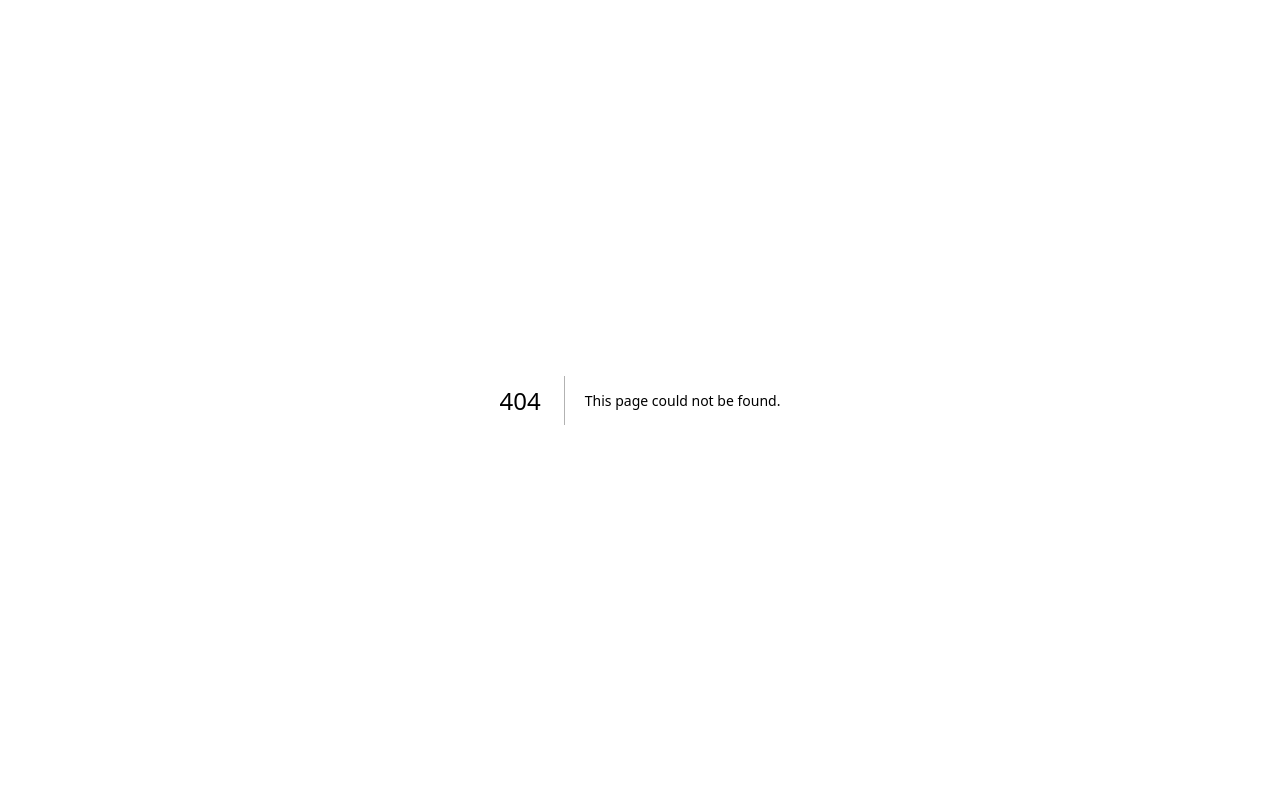
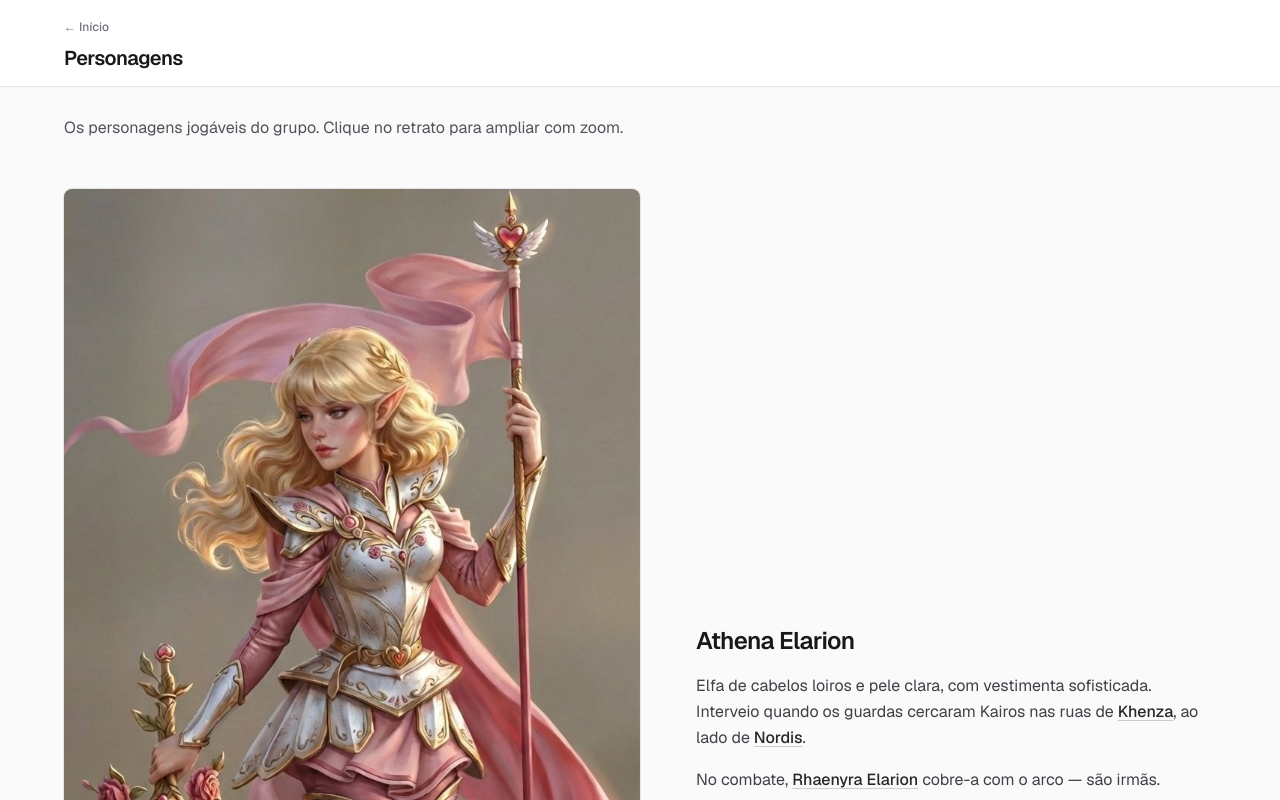
Before and after one commit to GustavoStraub/Aethel, a Next.js app: page /personagens in a window 1280 px wide. Before the commit this address had no page. Shown: the top 800 px of the page. Built offline with nearby package versions, Linux system fonts and the light colour scheme.

Commit message:
characters page and header improvement

```diff
--- a/src/components/AlternatingImageTextList.tsx
+++ b/src/components/AlternatingImageTextList.tsx
@@ -17,7 +17,7 @@ export type AlternatingImageTextItem = {
   paragraphs: string[];
 };
 
-type EntityListBasePath = "/pessoas" | "/locais" | "/faccoes";
+type EntityListBasePath = "/pessoas" | "/personagens" | "/locais" | "/faccoes";
 
 type AlternatingImageTextListProps = {
   items: AlternatingImageTextItem[];
--- a/src/components/CampaignLinkCards.tsx
+++ b/src/components/CampaignLinkCards.tsx
@@ -6,6 +6,12 @@ const items = [
     title: "Sessões",
     description:
       "Anotações de cada sessão de jogo: recapitulações, ganchos e o que descobriram.",
+  },
+  {
+    href: "/personagens",
+    title: "Personagens",
+    description:
+      "Os aventureiros do grupo: retratos e histórias dos personagens jogáveis.",
   },
   {
     href: "/pessoas",
@@ -29,7 +35,7 @@ const items = [
 
 export function CampaignLinkCards() {
   return (
-    <ul className="grid gap-4 sm:grid-cols-2 lg:grid-cols-4">
+    <ul className="grid gap-4 sm:grid-cols-2 lg:grid-cols-3 xl:grid-cols-5">
       {items.map((item) => (
         <li key={item.href}>
           <Link
--- a/src/components/CampaignPageShell.tsx
+++ b/src/components/CampaignPageShell.tsx
@@ -23,20 +23,22 @@ export function CampaignPageShell({ title, children }: CampaignPageShellProps) {
       <div
         className={`${geistSans.className} min-h-screen bg-zinc-50 font-sans text-zinc-900 dark:bg-zinc-950 dark:text-zinc-50`}
       >
-        <header className="border-b border-zinc-200 bg-white/80 backdrop-blur-sm dark:border-zinc-800 dark:bg-zinc-950/80">
-          <div className={`${siteContentWidthClass} py-6`}>
+        <header className="sticky top-0 z-50 border-b border-zinc-200 bg-white/90 backdrop-blur-md dark:border-zinc-800 dark:bg-zinc-950/90">
+          <div className={`${siteContentWidthClass} py-3 sm:py-3.5`}>
             <Link
               href="/"
-              className="text-sm font-medium text-zinc-500 transition-colors hover:text-zinc-900 dark:text-zinc-400 dark:hover:text-zinc-50"
+              className="text-xs font-medium text-zinc-500 transition-colors hover:text-zinc-900 dark:text-zinc-400 dark:hover:text-zinc-50"
             >
               ← Início
             </Link>
-            <h1 className="mt-4 text-2xl font-semibold tracking-tight sm:text-3xl">
+            <h1 className="mt-1.5 text-lg font-semibold tracking-tight sm:text-xl">
               {title}
             </h1>
           </div>
         </header>
-        <main className={`${siteContentWidthClass} py-8`}>{children}</main>
+        <main className={`${siteContentWidthClass} py-6 sm:py-7`}>
+          {children}
+        </main>
       </div>
     </>
   );
--- a/src/data/characters.ts
+++ b/src/data/characters.ts
@@ -1,43 +1,118 @@
-export type Character = {
+export type CharacterImage = {
+  src: string;
+  alt: string;
+  width: number;
+  height: number;
+  sizes?: string;
+  priority?: boolean;
+};
+
+export type CharacterEntry = {
+  id: string;
   name: string;
-  /** Texto exibido como nível (ex.: "5" ou "Nível 5"). */
-  lv: string;
-  /** Caminho público da imagem (ex.: `/characters/aria.png`). */
-  src: string;
+  image: CharacterImage;
+  paragraphs: string[];
 };
 
 /**
- * Lista estática de personagens. Edite aqui ao adicionar ou alterar fichas.
+ * Personagens jogáveis do grupo. Edite aqui ao adicionar ou alterar fichas.
  */
-export const characters: Character[] = [
+export const characters: CharacterEntry[] = [
   {
+    id: "athena-elarion",
     name: "Athena Elarion",
-    lv: "Nível 3",
+    image: {
       src: "/characters/Athena.jpeg",
+      alt: "Retrato de Athena Elarion",
+      width: 800,
+      height: 1200,
+      sizes:
+        "(max-width: 768px) 90vw, (max-width: 1024px) 45vw, min(896px, 45vw)",
+      priority: true,
+    },
+    paragraphs: [
+      "Elfa de cabelos loiros e pele clara, com vestimenta sofisticada. Interveio quando os guardas cercaram Kairos nas ruas de Khenza, ao lado de Nordis.",
+      "No combate, Rhaenyra Elarion cobre-a com o arco — são irmãs.",
+    ],
   },
   {
+    id: "rhaenyra-elarion",
     name: "Rhaenyra Elarion",
-    lv: "Nível 3",
+    image: {
       src: "/characters/Rhaenyra.jpeg",
+      alt: "Retrato de Rhaenyra Elarion",
+      width: 800,
+      height: 1200,
+      sizes:
+        "(max-width: 768px) 90vw, (max-width: 1024px) 45vw, min(896px, 45vw)",
+    },
+    paragraphs: [
+      "Figura de pele escamosa e cabelos loiros; luta com arco e cobre a irmã Athena Elarion em combate.",
+      "Com Athena, persegue informações sobre Vax, prefeito de Khenza.",
+    ],
   },
   {
+    id: "blomst-souvenir",
     name: "Bloms’t Souvenir",
-    lv: "Nível 3",
+    image: {
       src: "/characters/Blomst.jpg",
+      alt: "Retrato de Bloms’t Souvenir",
+      width: 800,
+      height: 1200,
+      sizes:
+        "(max-width: 768px) 90vw, (max-width: 1024px) 45vw, min(896px, 45vw)",
+    },
+    paragraphs: [
+      "Toca um dos homens que perseguiam Kairos e, de algum modo, faz com que ele se retire; depois assume a aparência daquele homem e ordena aos outros que se afastem.",
+      "Contempla uma flor que mostra Khenza outrora e vislumbra o prefeito apertando a mão de um homem de armadura quase divina.",
+    ],
   },
   {
+    id: "kairos-naerion",
     name: "Kairos Naerion",
-    lv: "Nível 3",
+    image: {
       src: "/characters/kairos.jpg",
+      alt: "Retrato de Kairos Naerion",
+      width: 800,
+      height: 1200,
+      sizes:
+        "(max-width: 768px) 90vw, (max-width: 1024px) 45vw, min(896px, 45vw)",
+    },
+    paragraphs: [
+      "Elfo de cabelos brancos como a pele. A história em Khenza começa com ele caminhando sob o luar, percebendo que é seguido por homens armados com um símbolo no braço.",
+      "Foge, é cercado, e o grupo intervém. Está sendo perseguido pelo Conselho Mercantil e não entende o porquê.",
+    ],
   },
   {
+    id: "nordis",
     name: "Nordis",
-    lv: "Nível 3",
+    image: {
       src: "/characters/Nordis.png",
+      alt: "Retrato de Nordis",
+      width: 800,
+      height: 1200,
+      sizes:
+        "(max-width: 768px) 90vw, (max-width: 1024px) 45vw, min(896px, 45vw)",
+    },
+    paragraphs: [
+      "Druida com cajado e roupas largas. Pergunta o que se passa quando os guardas ameaçam Kairos.",
+      "Foi guiado por uma visão até Khenza: mundo submerso e Kairos num gesto que faz a água “voltar” ao seu lugar.",
+    ],
   },
   {
+    id: "valerius-vane",
     name: "Valerius Vane",
-    lv: "Nível 3",
+    image: {
       src: "/characters/Valerius.jpeg",
+      alt: "Retrato de Valerius Vane",
+      width: 800,
+      height: 1200,
+      sizes:
+        "(max-width: 768px) 90vw, (max-width: 1024px) 45vw, min(896px, 45vw)",
+    },
+    paragraphs: [
+      "Homem de armadura pesada; odeia o símbolo que os guardas exibem e parece querer defender Kairos.",
+      "Conseguiu informação de que Khenza está sob influência do Conselho Mercantil.",
+    ],
   },
 ];
--- a/src/data/sessions.ts
+++ b/src/data/sessions.ts
@@ -1,3 +1,5 @@
+import { characters } from "@/data/characters";
+
 export type SessionEntry = {
   id: string;
   /** Título exibido na “página” do livro (ex.: Sessão 1). */
@@ -7,31 +9,33 @@ export type SessionEntry = {
   paragraphs: string[];
 };
 
+const blomsSouvenir = characters.find((c) => c.id === "blomst-souvenir")!.name;
+
 export const sessions: SessionEntry[] = [
   {
     id: "1",
     title: "Sessão 1",
     date: "6 de Maio de 1564",
     paragraphs: [
-      "Tudo começa com Kairos, um elfo de cabelos brancos como a própria pele, caminhando pela cidade de Khenza sob a luz do luar. Seguindo apenas mais um dia por aí, ele nota que está sendo observado. Começa a andar desconfiado, com passos acelerados, e então tem a confirmação: homens com armaduras e um símbolo no braço direito estão o seguindo. Kairos começa a correr. A cada passo dado, seu coração acompanha o ritmo da corrida. Os homens, no entanto, conseguem cercá-lo. Kairos se sente acuado. Ele não entende sua situação, mas eles confirmam que estão ali para pegá-lo.",
+      `Tudo começa com Kairos Naerion, um elfo de cabelos brancos como a própria pele, caminhando pela cidade de Khenza sob a luz do luar. Seguindo apenas mais um dia por aí, ele nota que está sendo observado. Começa a andar desconfiado, com passos acelerados, e então tem a confirmação: homens com armaduras e um símbolo no braço direito estão o seguindo. Kairos Naerion começa a correr. A cada passo dado, seu coração acompanha o ritmo da corrida. Os homens, no entanto, conseguem cercá-lo. Kairos Naerion se sente acuado. Ele não entende sua situação, mas eles confirmam que estão ali para pegá-lo.`,
 
-      "Mas então aparecem duas figuras desconhecidas. Nordis, um druida trazendo seu cajado e roupas largas, pergunta o que está acontecendo. A outra, Athena, uma elfa de cabelos loiros e pele branca em roupa sofisticada, também demonstra interesse no que está acontecendo. Um dos guardas diz para eles se afastarem se não querem problema, mas eles insistem em se intrometer. Os guardas notam que precisarão agir imediatamente e sacam suas armas.",
+      "Mas então aparecem duas figuras desconhecidas. Nordis, um druida trazendo seu cajado e roupas largas, pergunta o que está acontecendo. A outra, Athena Elarion, uma elfa de cabelos loiros e pele branca em roupa sofisticada, também demonstra interesse no que está acontecendo. Um dos guardas diz para eles se afastarem se não querem problema, mas eles insistem em se intrometer. Os guardas notam que precisarão agir imediatamente e sacam suas armas.",
 
-      "Logo outras figuras aparecem. Um homem de armadura pesada, Valerius, traz a justiça em sua lâmina e carrega o ódio contra o símbolo que aqueles homens carregam no braço direito. Ele logo saca sua arma e parece querer defender o elfo daquela opressão. Outra figura misteriosa, Bloms't, toca um dos homens, que simplesmente vai embora. Bloms't então aparece com a aparência do que foi embora e ordena aos outros próximos que se retirem, e assim o fazem.",
+      `Logo outras figuras aparecem. Um homem de armadura pesada, Valerius Vane, traz a justiça em sua lâmina e carrega o ódio contra o símbolo que aqueles homens carregam no braço direito. Ele logo saca sua arma e parece querer defender o elfo daquela opressão. Outra figura misteriosa, ${blomsSouvenir}, toca um dos homens, que simplesmente vai embora. ${blomsSouvenir} então aparece com a aparência do que foi embora e ordena aos outros próximos que se retirem, e assim o fazem.`,
 
-      "No fundo, uma outra figura, de pele escamosa e cabelos loiros, saca o arco e dispara contra os homens, tentando dar cobertura à sua irmã, Athena. A batalha continua. Kairos dá suporte prendendo alguns e manipulando os acontecimentos, e a batalha segue mortal.",
+      "No fundo, uma outra figura, de pele escamosa e cabelos loiros, saca o arco e dispara contra os homens, tentando dar cobertura à sua irmã, Athena Elarion. A batalha continua. Kairos Naerion dá suporte prendendo alguns e manipulando os acontecimentos, e a batalha segue mortal.",
 
-      "Então uma mulher aparece ajudando o grupo, que logo derrota aqueles guardas. Ela os chama para fugirem dali o mais depressa possível. Eles o fazem e vão para as favelas do lado de fora da cidade. Lá conversam brevemente. Nordis diz ter assuntos com Kairos. Athena e Rhaenyra contam que estão atrás de um homem chamado Vax, este que hoje é o prefeito/dono da cidade. Bloms't parece estar apenas tentando entender o que está acontecendo.",
+      `Então uma mulher aparece ajudando o grupo, que logo derrota aqueles guardas. Ela os chama para fugirem dali o mais depressa possível. Eles o fazem e vão para as favelas do lado de fora da cidade. Lá conversam brevemente. Nordis diz ter assuntos com Kairos Naerion. Athena Elarion e Rhaenyra Elarion contam que estão atrás de um homem chamado Vax, este que hoje é o prefeito/dono da cidade. ${blomsSouvenir} parece estar apenas tentando entender o que está acontecendo.`,
 
-      "Nordis foi guiado por uma visão misteriosa para a cidade de Khenza. Ele viu o mundo debaixo d'água, e num momento Kairos estava fazendo algo que fazia toda aquela água parecer \"voltar\", ir para onde sempre deveria estar, voltando o mundo como deveria ser.",
+      'Nordis foi guiado por uma visão misteriosa para a cidade de Khenza. Ele viu o mundo debaixo d\'água, e num momento Kairos Naerion estava fazendo algo que fazia toda aquela água parecer "voltar", ir para onde sempre deveria estar, voltando o mundo como deveria ser.',
 
-      "Bloms't contempla uma flor que mostra a cidade de Khenza diferente do que é hoje. Lá ele vê o prefeito daquela cidade apertando a mão de um homem alto, imponente, de armadura que parecia refletir o divino. O prefeito, com lágrimas nos olhos, refletia a pobreza daquele local.",
+      `${blomsSouvenir} contempla uma flor que mostra a cidade de Khenza diferente do que é hoje. Lá ele vê o prefeito daquela cidade apertando a mão de um homem alto, imponente, de armadura que parecia refletir o divino. O prefeito, com lágrimas nos olhos, refletia a pobreza daquele local.`,
 
-      "Valerius conseguiu uma informação de que Khenza estava sendo controlada pelo Conselho Mercantil.",
+      "Valerius Vane conseguiu uma informação de que Khenza estava sendo controlada pelo Conselho Mercantil.",
 
-      "Kairos estava na cidade faz um tempo, apenas vivendo um dia de cada vez. Não faz a mínima ideia do porquê estão atrás dele.",
+      "Kairos Naerion estava na cidade faz um tempo, apenas vivendo um dia de cada vez. Não faz a mínima ideia do porquê estão atrás dele.",
 
-      "A moça misteriosa agora conta que se chama Samus. Ela é uma moça jovem, mas carrega nos olhos um peso que não condiz com sua idade. Ela conta que o Conselho Mercantil é quem manda na cidade, e Vax é o atual prefeito. Tudo é feito à base de sacrifícios — toda a riqueza da cidade. Samus faz parte de um grupo de resistência chamado \"Plebe Rude\". Depois daquela fuga, a lua já estava alta no céu, lembrando que já estava na hora de descansar. Hoje, eles não estariam no maior conforto que já tiveram em suas vidas. A situação era precária por ali. O que tinham era uma pequena cabana na qual dividiam o sono que podiam ter.",
+      'A moça misteriosa agora conta que se chama Samus. Ela é uma moça jovem, mas carrega nos olhos um peso que não condiz com sua idade. Ela conta que o Conselho Mercantil é quem manda na cidade, e Vax é o atual prefeito. Tudo é feito à base de sacrifícios — toda a riqueza da cidade. Samus faz parte de um grupo de resistência chamado "Plebe Rude". Depois daquela fuga, a lua já estava alta no céu, lembrando que já estava na hora de descansar. Hoje, eles não estariam no maior conforto que já tiveram em suas vidas. A situação era precária por ali. O que tinham era uma pequena cabana na qual dividiam o sono que podiam ter.',
     ],
   },
 ];
--- a/src/lib/campaign-links.ts
+++ b/src/lib/campaign-links.ts
@@ -1,3 +1,4 @@
+import { characters } from "@/data/characters";
 import { factions } from "@/data/factions";
 import { locations } from "@/data/locations";
 import { people } from "@/data/people";
@@ -21,6 +22,9 @@ export function getCampaignLinkRules(): CampaignLinkRule[] {
   for (const p of people) {
     rules.push({ label: p.name, href: `/pessoas#${p.id}` });
   }
+  for (const c of characters) {
+    rules.push({ label: c.name, href: `/personagens#${c.id}` });
+  }
   for (const l of locations) {
     rules.push({ label: l.title, href: `/locais#${l.id}` });
   }
--- a/src/pages/index.tsx
+++ b/src/pages/index.tsx
@@ -2,9 +2,7 @@ import Head from "next/head";
 import { Geist } from "next/font/google";
 import { CampaignLinkCards } from "@/components/CampaignLinkCards";
 import { CampaignRichText } from "@/components/CampaignRichText";
-import { CharactersHeader } from "@/components/CharactersHeader";
 import { WorldMapZoomModal } from "@/components/WorldMapZoomModal";
-import { characters } from "@/data/characters";
 import { siteContentWidthClass } from "@/lib/siteLayout";
 
 const geistSans = Geist({
@@ -21,8 +19,6 @@ export default function Home() {
       <div
         className={`${geistSans.className} flex min-h-screen flex-col bg-zinc-50 font-sans text-zinc-900 dark:bg-zinc-950 dark:text-zinc-50`}
       >
-        <CharactersHeader characters={characters} />
-
         <main className="flex flex-1 flex-col">
           <section className="w-full shrink-0 border-b border-zinc-200 bg-white/80 backdrop-blur-sm dark:border-zinc-800 dark:bg-zinc-950/80">
             <div className={`${siteContentWidthClass} py-6`}>
--- /dev/null
+++ b/src/pages/personagens.tsx
@@ -0,0 +1,24 @@
+import { AlternatingImageTextList } from "@/components/AlternatingImageTextList";
+import { CampaignPageShell } from "@/components/CampaignPageShell";
+import { CampaignRichText } from "@/components/CampaignRichText";
+import { characters } from "@/data/characters";
+
+export default function PersonagensPage() {
+  const items = characters.map((c) => ({
+    id: c.id,
+    title: c.name,
+    image: c.image,
+    paragraphs: c.paragraphs,
+  }));
+
+  return (
+    <CampaignPageShell title="Personagens">
+      <div className="space-y-12">
+        <p className="text-base leading-relaxed text-zinc-600 dark:text-zinc-400">
+          <CampaignRichText text="Os personagens jogáveis do grupo. Clique no retrato para ampliar com zoom." />
+        </p>
+        <AlternatingImageTextList items={items} entityBasePath="/personagens" />
+      </div>
+    </CampaignPageShell>
+  );
+}
```
Also changed, not shown: src/components/CharactersHeader.tsx (deleted, +0 -130 lines). Lines whose indentation alone changed are shown as unchanged.
